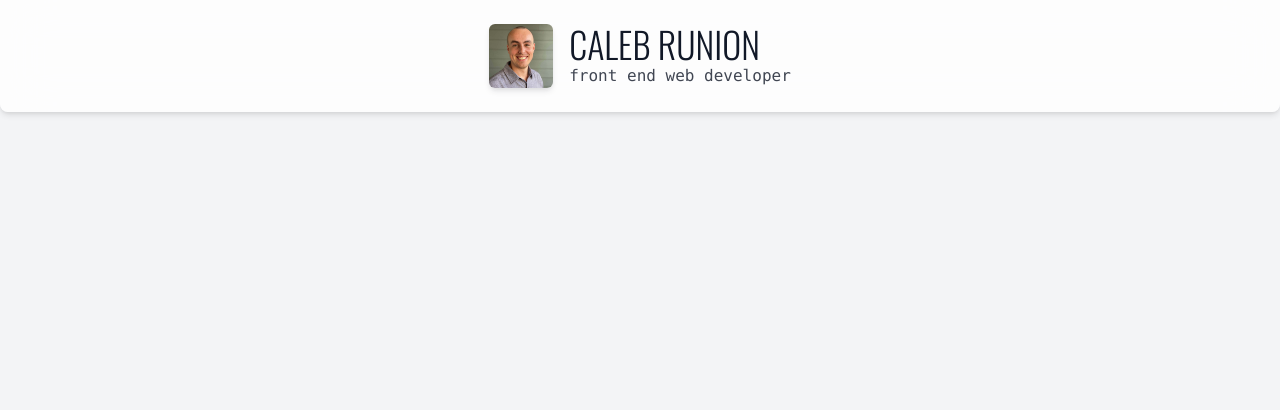
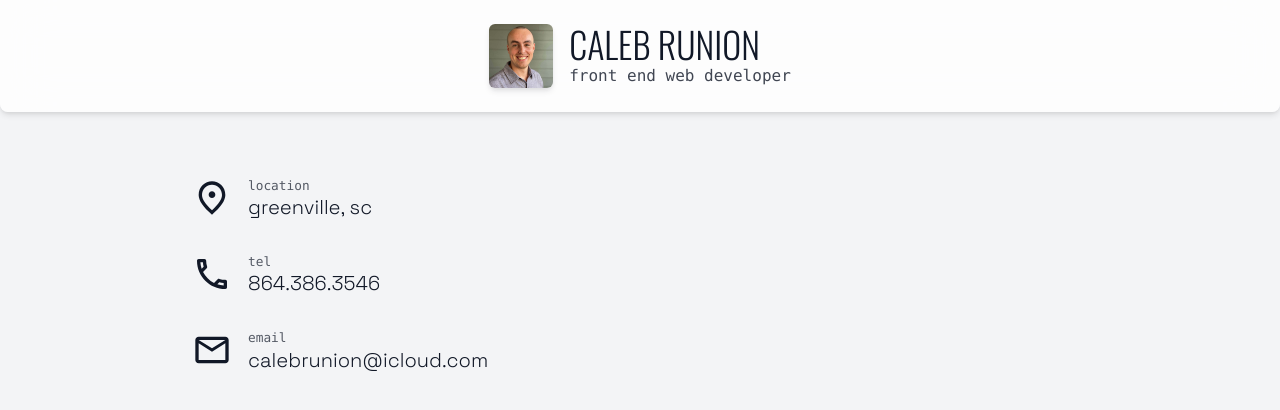
Before and after one commit to trexchard/hello-next, a Next.js app: page / in a window 1280 px wide. Shown: the top 410 px of the page. Built offline with nearby package versions, Linux system fonts and the light colour scheme.

Commit message:
Markup info links

```diff
--- a/pages/index.js
+++ b/pages/index.js
@@ -19,6 +19,39 @@ export default function Home() {
       </header>
 
       <main className="flex-1 w-full max-w-5xl p-6 mx-auto font-sans md:p-12">
+
+
+        {/* Location */}
+        <a href="https://www.google.com/maps/place/Greenville,+SC/@34.8331484,-82.4328706,12z/data=!3m1!4b1!4m5!3m4!1s0x88578f6662fa1105:0xd8aa9d77bf257696!8m2!3d34.8526176!4d-82.3940104?hl=en" target="_blank"
+          className="grid grid-cols-[auto,1fr] self-start gap-x-4 rounded-md hover:text-black dark:hover:text-white hover:bg-gray-400/20 p-4 transition group">
+          <svg xmlns="http://www.w3.org/2000/svg" height="24px" viewBox="0 0 24 24" width="24px" className="relative self-center w-10 h-10 row-span-2 transition fill-current group-hover:scale-125">
+            <path d="M12 12c-1.1 0-2-.9-2-2s.9-2 2-2 2 .9 2 2-.9 2-2 2zm6-1.8C18 6.57 15.35 4 12 4s-6 2.57-6 6.2c0 2.34 1.95 5.44 6 9.14 4.05-3.7 6-6.8 6-9.14zM12 2c4.2 0 8 3.22 8 8.2 0 3.32-2.67 7.25-8 11.8-5.33-4.55-8-8.48-8-11.8C4 5.22 7.8 2 12 2z"/>
+          </svg>
+          <small className="font-mono opacity-70">location</small>
+          <h2 className="text-xl leading-tight lowercase">Greenville, SC</h2>
+        </a>
+
+        {/* Telephone */}
+        <a href="tel:8643863546"
+          className="grid grid-cols-[auto,1fr] self-start gap-x-4 rounded-md hover:text-black dark:hover:text-white hover:bg-gray-400/20 p-4 transition group">
+          <svg xmlns="http://www.w3.org/2000/svg" height="24px" viewBox="0 0 24 24" width="24px" className="relative self-center w-10 h-10 row-span-2 transition fill-current group-hover:scale-125">
+            <path d="M6.54 5c.06.89.21 1.76.45 2.59l-1.2 1.2c-.41-1.2-.67-2.47-.76-3.79h1.51m9.86 12.02c.85.24 1.72.39 2.6.45v1.49c-1.32-.09-2.59-.35-3.8-.75l1.2-1.19M7.5 3H4c-.55 0-1 .45-1 1 0 9.39 7.61 17 17 17 .55 0 1-.45 1-1v-3.49c0-.55-.45-1-1-1-1.24 0-2.45-.2-3.57-.57-.1-.04-.21-.05-.31-.05-.26 0-.51.1-.71.29l-2.2 2.2c-2.83-1.45-5.15-3.76-6.59-6.59l2.2-2.2c.28-.28.36-.67.25-1.02C8.7 6.45 8.5 5.25 8.5 4c0-.55-.45-1-1-1z"/>
+          </svg>
+          <small className="font-mono opacity-70">tel</small>
+          <h2 className="text-xl leading-tight lowercase">864.386.3546</h2>
+        </a>
+
+        {/* Email */}
+        <a href="mailto:calebrunion@icloud.com"
+          className="grid grid-cols-[auto,1fr] self-start gap-x-4 rounded-md hover:text-black dark:hover:text-white hover:bg-gray-400/20 p-4 transition group">
+          <svg xmlns="http://www.w3.org/2000/svg" height="24px" viewBox="0 0 24 24" width="24px" className="relative self-center w-10 h-10 row-span-2 transition fill-current group-hover:scale-125">
+            <path d="M22 6c0-1.1-.9-2-2-2H4c-1.1 0-2 .9-2 2v12c0 1.1.9 2 2 2h16c1.1 0 2-.9 2-2V6zm-2 0l-8 5-8-5h16zm0 12H4V8l8 5 8-5v10z"/>
+          </svg>
+          <small className="font-mono opacity-70">email</small>
+          <h2 className="text-xl leading-tight lowercase">calebrunion@icloud.com</h2>
+        </a>
+
+
       </main>
 
     </body>
```
